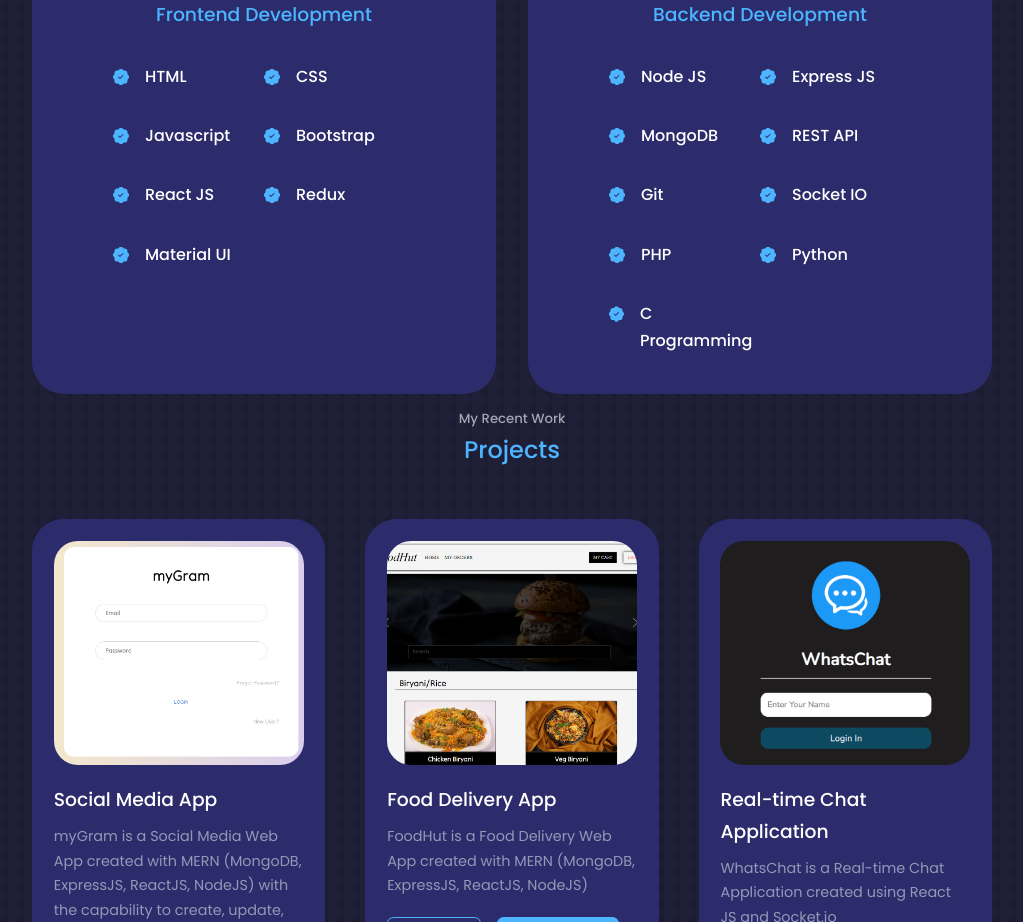
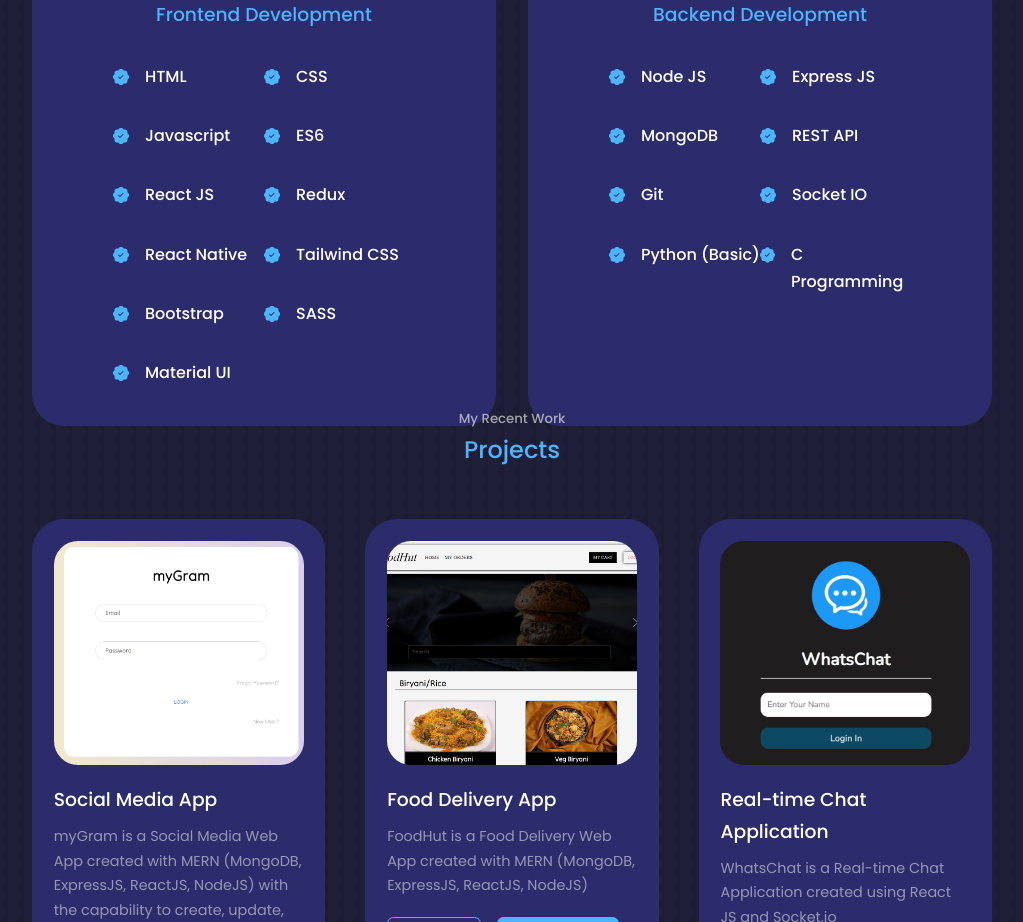
Before and after one commit to Wasi-25/portfolio, a React (Create React App) app: page / in a window 1280 px wide. Shown: the part 1760-2682 px from the top of the page, without its empty margins (128-1151 px from the left). Built offline with nearby package versions, Linux system fonts and the light colour scheme.

Commit message:
Resume + Skills Updated

```diff
--- a/src/components/experience/Experience.jsx
+++ b/src/components/experience/Experience.jsx
@@ -36,7 +36,7 @@ const Experience = () => {
             <article className="experience__details">
               <BsPatchCheckFill className="experience__details-icon"/>
               <div>
-                <h4>Bootstrap</h4>
+                <h4>ES6</h4>
               </div>
             </article>
 
@@ -51,6 +51,34 @@ const Experience = () => {
               <BsPatchCheckFill className="experience__details-icon"/>
               <div>
                 <h4>Redux</h4>
+              </div>
+            </article>
+
+            <article className="experience__details">
+              <BsPatchCheckFill className="experience__details-icon"/>
+              <div>
+                <h4>React Native</h4>
+              </div>
+            </article>
+
+            <article className="experience__details">
+              <BsPatchCheckFill className="experience__details-icon"/>
+              <div>
+                <h4>Tailwind CSS</h4>
+              </div>
+            </article>
+
+            <article className="experience__details">
+              <BsPatchCheckFill className="experience__details-icon"/>
+              <div>
+                <h4>Bootstrap</h4>
+              </div>
+            </article>
+
+            <article className="experience__details">
+              <BsPatchCheckFill className="experience__details-icon"/>
+              <div>
+                <h4>SASS</h4>
               </div>
             </article>
 
@@ -111,14 +139,7 @@ const Experience = () => {
             <article className="experience__details">
               <BsPatchCheckFill className="experience__details-icon"/>
               <div>
-                <h4>PHP</h4>
-              </div>
-            </article>
-
-            <article className="experience__details">
-              <BsPatchCheckFill className="experience__details-icon"/>
-              <div>
-                <h4>Python</h4>
+                <h4>Python (Basic)</h4>
               </div>
             </article>
 
```
Also changed, not shown: 1 other file (tests, documents, lock files or other folders).
